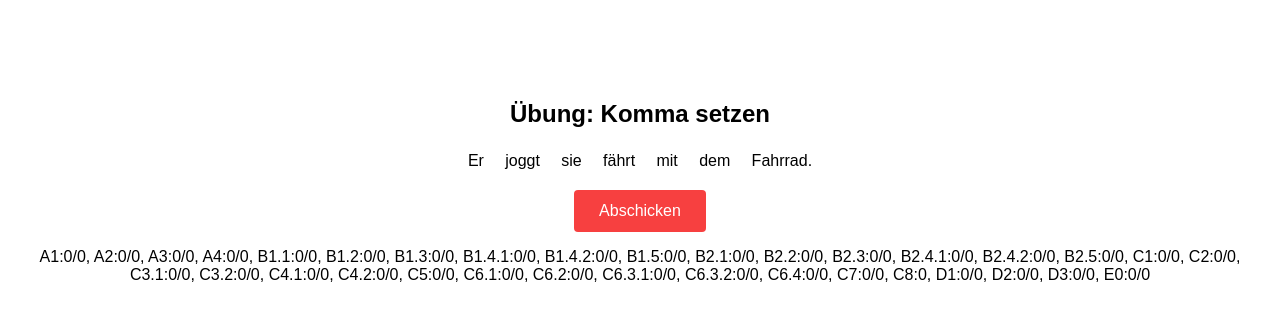
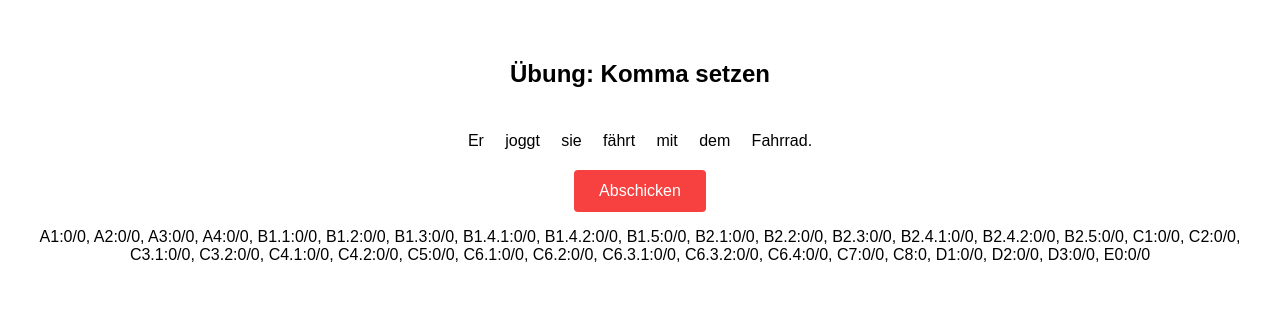
Before and after one commit to tthelen/interpunct, a Django app: page / in a window 1280 px wide. Shown: the top 321 px of the page. Run offline with Django 3.2, Linux system fonts and the light colour scheme; data comes from the database, SQL or seed files in the repository.

Commit message:
Small fixes

```diff
--- a/trainer/models.py
+++ b/trainer/models.py
@@ -217,8 +217,8 @@ class User(models.Model):
         for i in range(len(solution_array)-1, -1, -1):
             if solution_array[i] == [] and user_array[i] == 1:
                 dict["KK"] += 1
-            elif solution_array[i][0] != []:
-                a, b = re.split(r'/', dict[solution_array[i]])
+            elif solution_array[i] != []:
+                a, b = re.split(r'/', dict[solution_array[i][0]])
                 rule= Rule.objects.get(code=solution_array[i][0])
                 if rule.mode == 0 and user_array[i] != 0:                                   #must not, false
                     dict[solution_array[i][0]] = str(int(a)+1) + "/" + str(int(b) + 1)
--- a/trainer/templates/trainer/task.html
+++ b/trainer/templates/trainer/task.html
@@ -8,11 +8,11 @@
         font-family:Arial,sans-serif;
         text-align: center;
         vertical-align:middle;
-        margin-top: 100px;
+        margin-top: 60px;
     }
-    /*.interpunct-sentence{
-        margin-top:5%
-    }*/
+    .interpunct-sentence{
+        margin-top: 40px;
+    }
     /* ----- rounding corners -----*/
     .interpunct-commaslot{
         border-radius: 50px;
--- a/trainer/templates/trainer/task2.html
+++ b/trainer/templates/trainer/task2.html
@@ -186,7 +186,8 @@ var submitted = false;
                 var select = document.createElement("select");
                 for(var j=0;j<4;j++){
                     var option = document.createElement("option");
-                    option.setAttribute("value",j.toString());
+                    option.setAttribute("type","radio");
+                    option.setAttribute("name",j.toString());
                     //option.innerHTML = explanations[comma_count][i];
                     option.innerHTML = "explanations" + j.toString();
                     select.appendChild(option);
```
